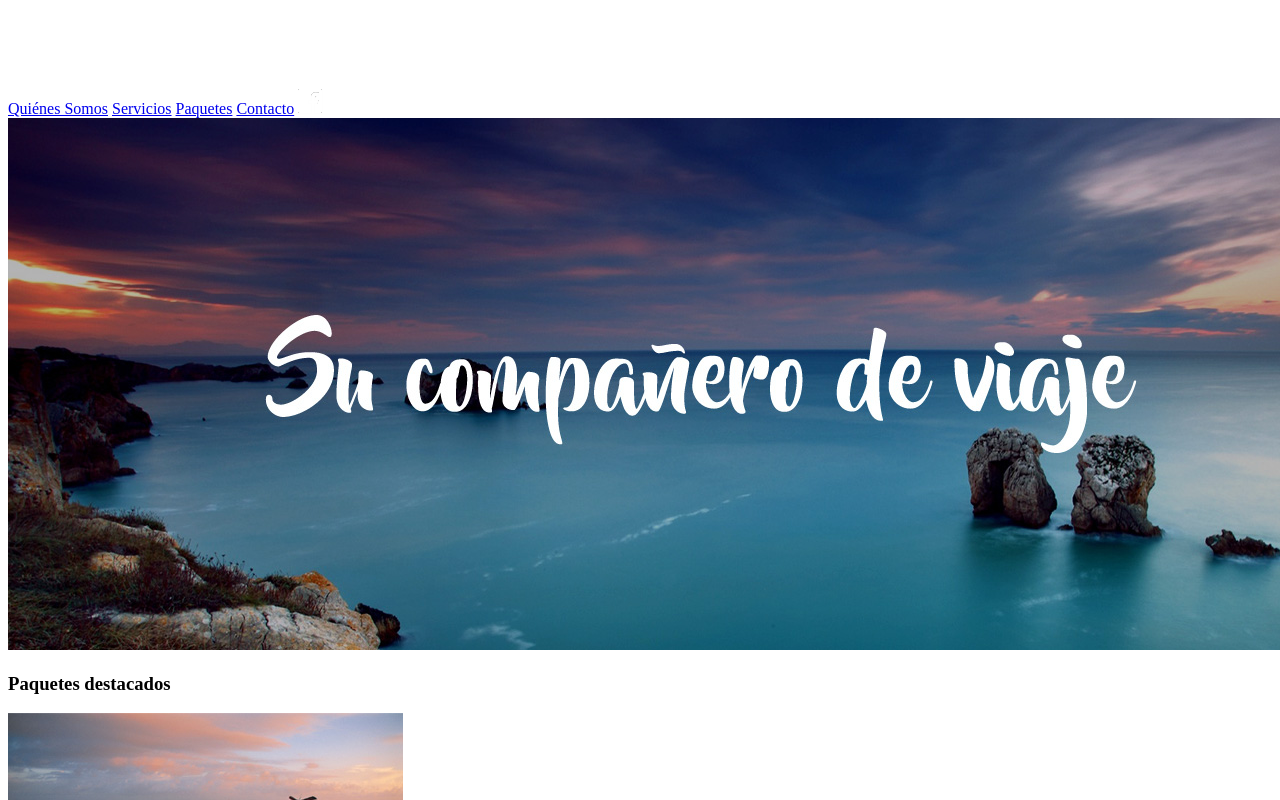
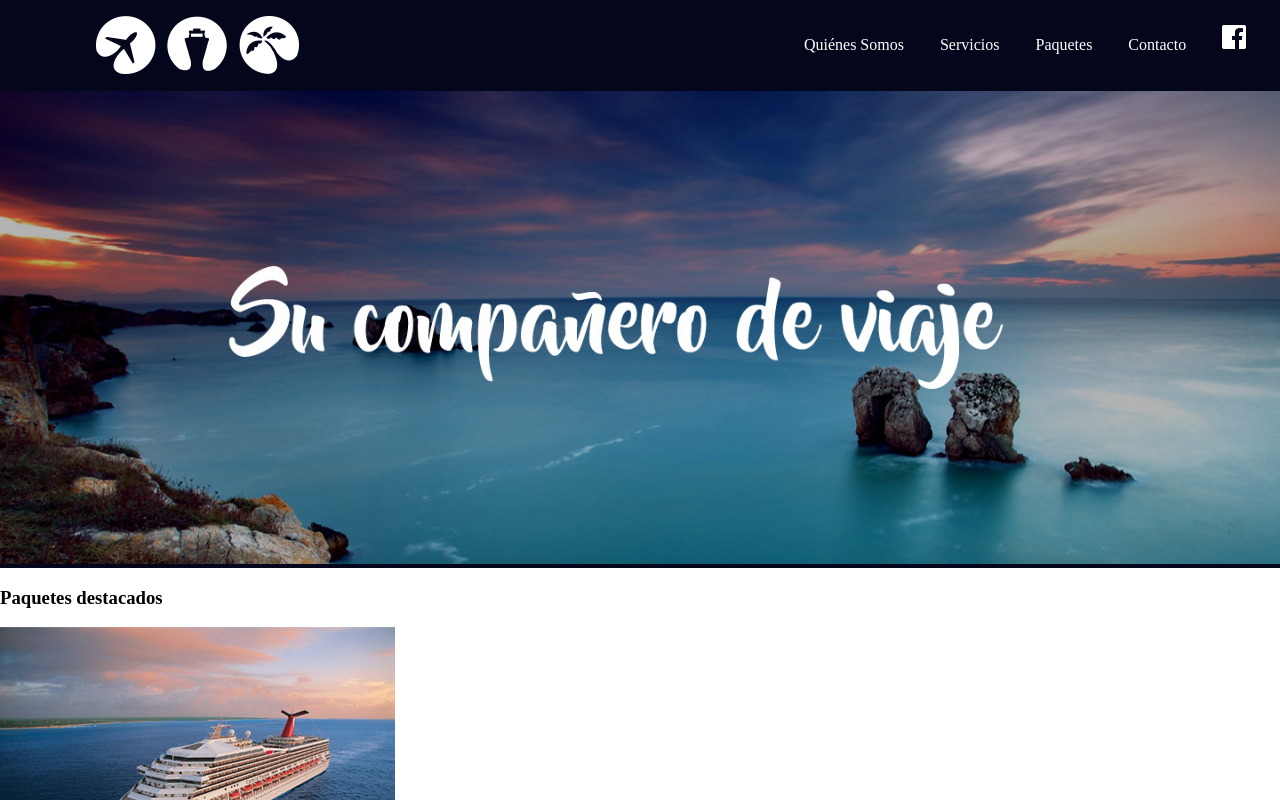
Before and after one commit to Andryk-Lara/PSD-to-HTML-3, a website: page index.html in a window 1280 px wide. Shown: the top 800 px of the page. Drawn offline with Linux system fonts and the light colour scheme.

Commit message:
Agrego CSS del header

```diff
--- a/index.html
+++ b/index.html
@@ -17,12 +17,13 @@
                 <a href="#">Servicios</a>
                 <a href="#">Paquetes</a>
                 <a href="#">Contacto</a>
-                <a href="#"><img src="./img/fb.png" alt="Facebook"></a>
+                <a href="#"><img class="nav-image" src="./img/fb.png" alt="Facebook"></a>
             </div>
-            <div class="header-principalImage">
+            <div class="principalImage">
                 <img src="./img/portada.jpg" alt="Su compañero de Viaje">
             </div>
         </div>
+
         <div id="packages">
             <span class="packages-title">
                 <h3>Paquetes destacados</h3>
--- a/sass/generals/_header.scss
+++ b/sass/generals/_header.scss
@@ -0,0 +1,21 @@
+#header{
+    max-width: 1440px;
+    background-color: #04071b;
+    z-index: 2;
+}
+.header-logo{
+    width: 14%;
+    padding-left: 7.22%;
+    padding-top: 10px;
+    margin-right: 41.59%;
+    float: left;
+}
+.header-nav{
+    padding-top: 25px;
+    a{
+        font-size: 16px;
+        color: white;
+        text-decoration: none;
+        margin-right: 2.5%;
+    }
+}
--- a/sass/styles.scss
+++ b/sass/styles.scss
@@ -0,0 +1,16 @@
+body{
+    max-width: 1440px;
+    margin: 0 auto;
+}
+.clearfix::after {
+    content: "";
+    clear: both;
+    display: table;
+}
+
+.principalImage{
+    img{
+        width: 100%;
+    }
+}
+@import "./generals/header";
```
Also changed, not shown: css/styles.css.
